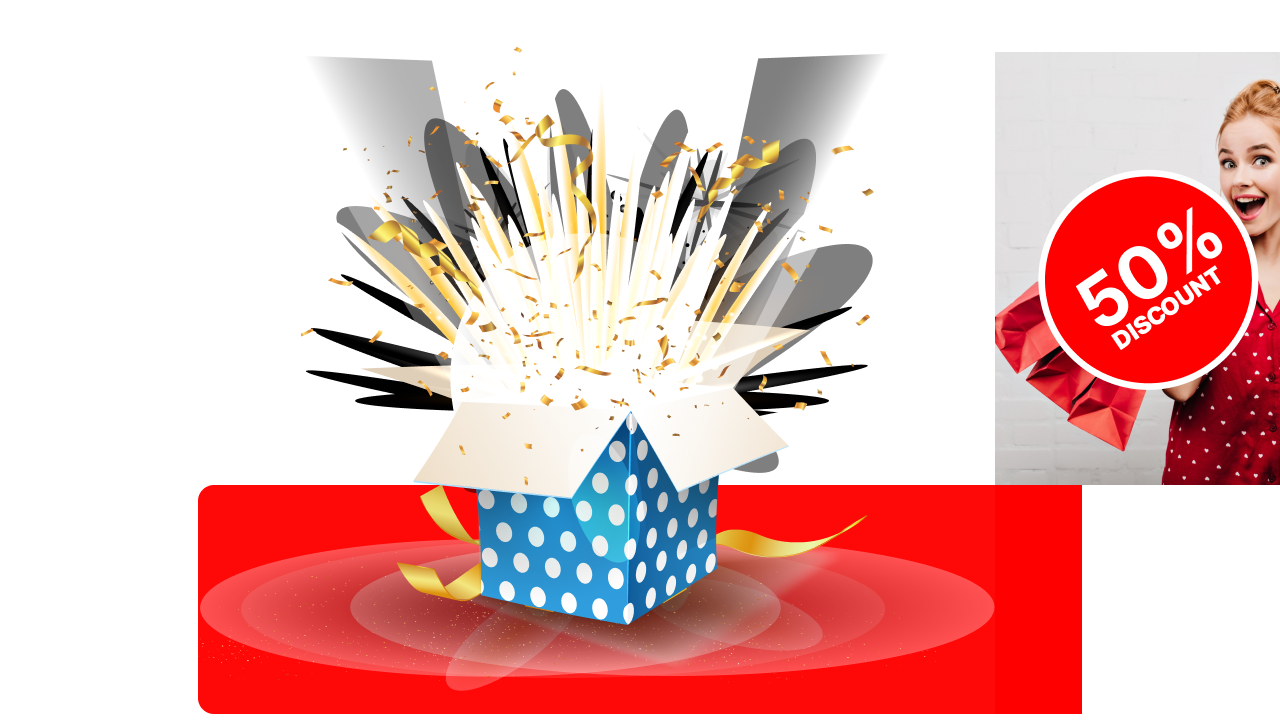
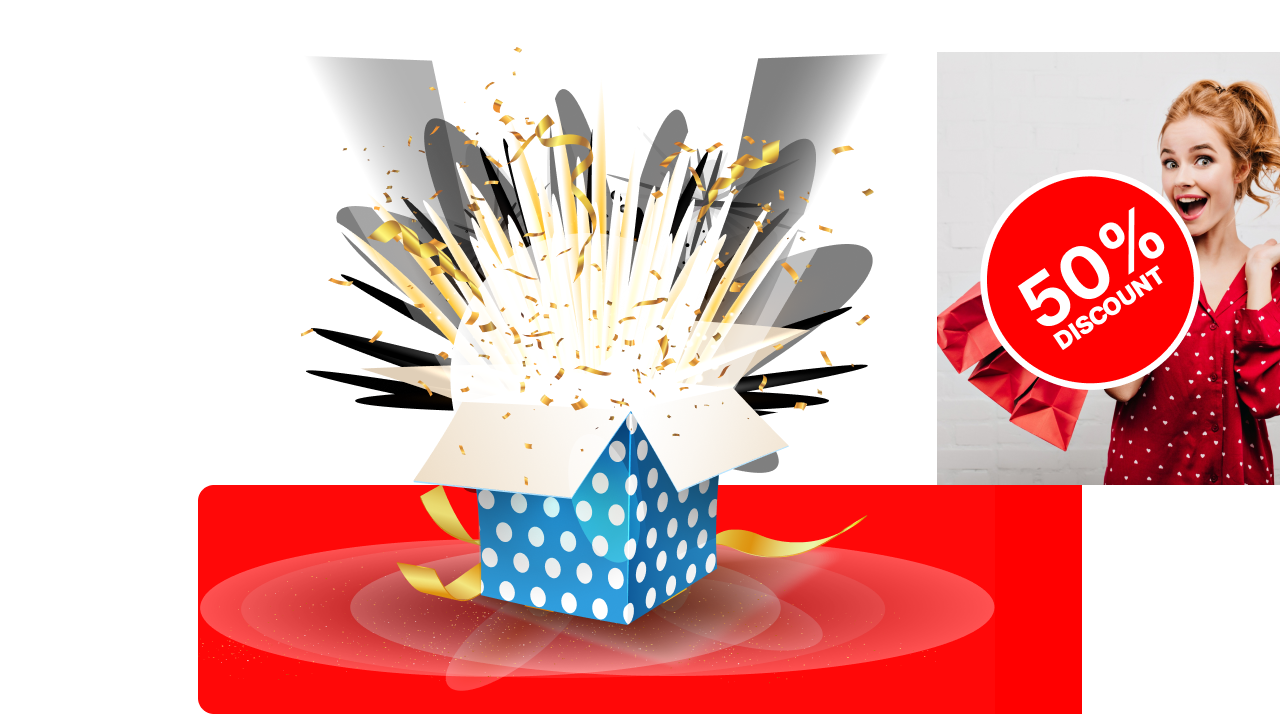
Before and after one commit to mainulbinalif/First-assignment, a plain HTML site: page index.html in a window 1280 px wide. Shown: the part 3360-4080 px from the top of the page. Drawn offline with Linux system fonts and the light colour scheme.

Commit message:
Update style.css

```diff
--- a/css/style.css
+++ b/css/style.css
@@ -266,6 +266,8 @@
     width: 430px;
     padding-top: 75px;
     margin-top: 5px;
+    position: relative;
+    left: -58px;
 }
 
 /* Best Gifts section */
```
